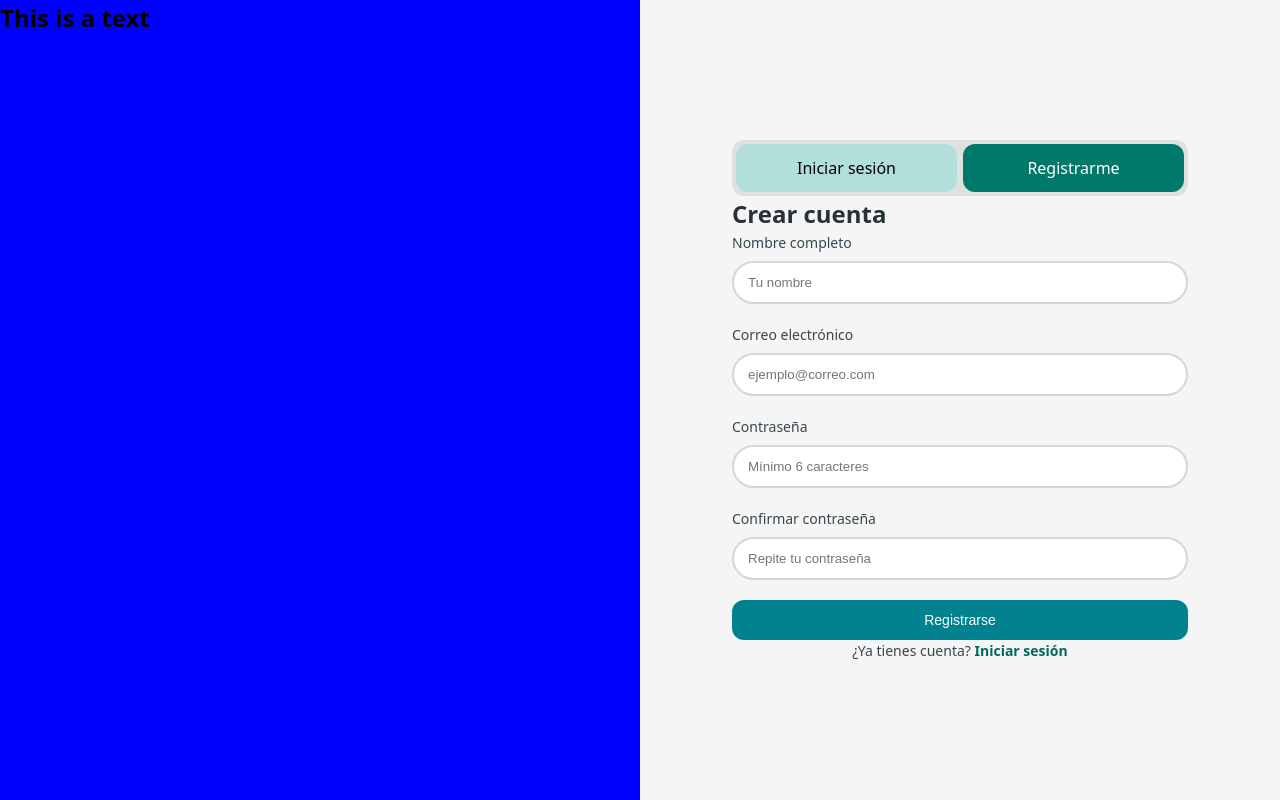
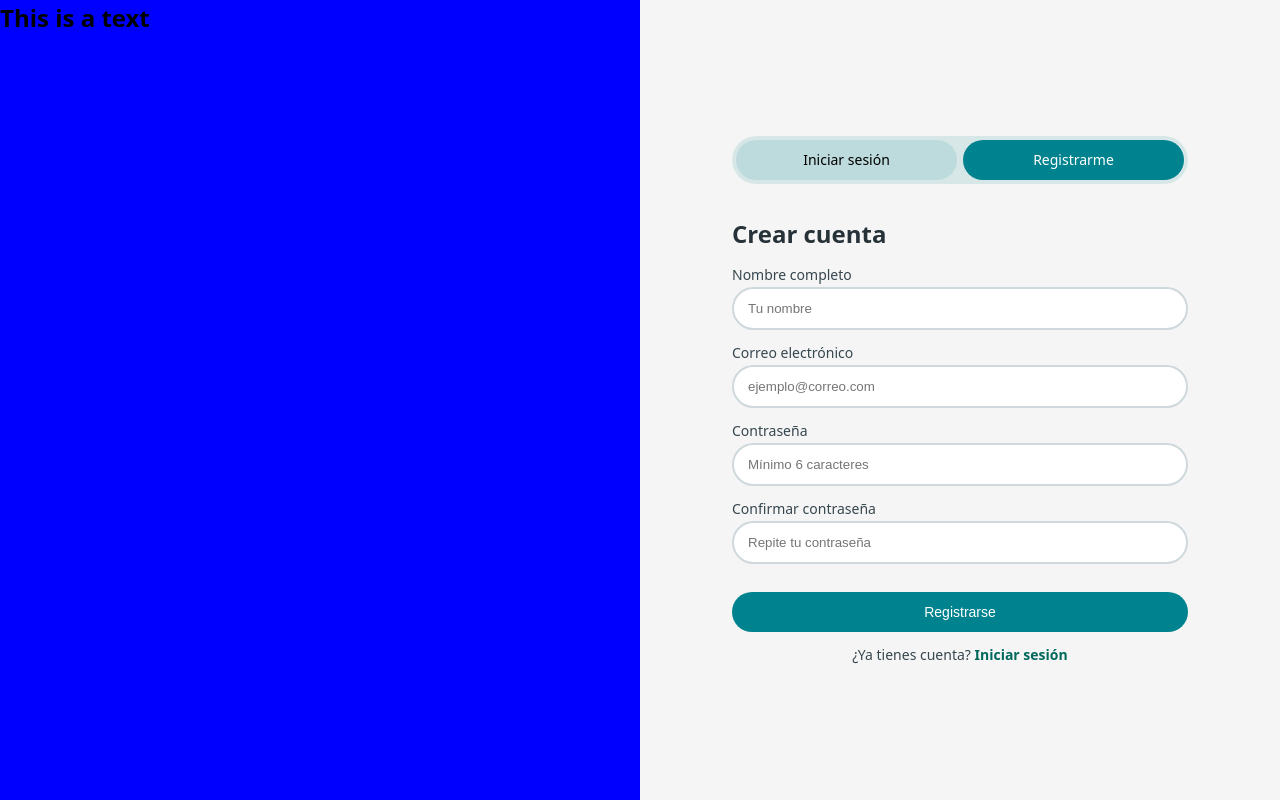
Before and after one commit to brayancruzz/segunda-mano, a React (Vite) app: page /signup in a window 1280 px wide. Built offline with nearby package versions, Linux system fonts and the light colour scheme.

Commit message:
Auth Design}

```diff
--- a/src/components/auth/AuthForm.jsx
+++ b/src/components/auth/AuthForm.jsx
@@ -59,7 +59,7 @@ function AuthForm({ submitLabel, variant }) {
         </div>
       )}
 
-      <button type="submit" className="btn-secondary signup_btn">
+      <button type="submit" className="btn-secondary signup_login_btn">
         {submitLabel}
       </button>
     </form>
--- a/src/components/auth/AuthLayout.jsx
+++ b/src/components/auth/AuthLayout.jsx
@@ -15,7 +15,8 @@ function AuthLayout({ heading, children, footerText, footerLinkTo, footerLinkLab
         <InfoAccessBanner />
         <div className="auth_container">
           <div className="auth_content">
-            <NavSignupLogin />
+          <NavSignupLogin />
+          <div className="auth_form">
             {heading && <h2 className="blue_gray_900">{heading}</h2>}
             {children}
             {footerText && footerLinkTo && footerLinkLabel && (
@@ -27,6 +28,7 @@ function AuthLayout({ heading, children, footerText, footerLinkTo, footerLinkLab
               </p>
             )}
           </div>
+          </div>
         </div>
       </div>
     </section>
--- a/src/components/auth/auth.css
+++ b/src/components/auth/auth.css
@@ -15,5 +15,5 @@
 .auth_form {
   display: flex;
   flex-direction: column;
-  gap: 20px;
+  gap: 12px;
 }
--- a/src/components/layout/share_css/signup_login_nav.css
+++ b/src/components/layout/share_css/signup_login_nav.css
@@ -1,8 +1,9 @@
 .navAccessOptionsWrapper {
-  border-radius: 12px;
+  border-radius: 200px;
   padding: 4px;
   width: 100%;
-  background-color: #e0e0e0;
+  background-color: #00838f1f;
+  margin-bottom: 32px;
 }
 
 .navAccessOptions {
@@ -13,6 +14,7 @@
   margin: 0;
   list-style: none;
   gap: 6px;
+  font-size: 14px;
 }
 
 .navAccessOptions li {
@@ -25,21 +27,23 @@
   align-items: center;
   padding: 12px;
   width: 100%;
-  border-radius: 12px;
-  background-color: #B2DFDB;
+  border-radius: 200px;
+  background-color: #00838f1f;
   text-decoration: none;
   color: inherit;
-  font-weight: 500;
+  font-weight: 400;
+  height: 40px;
 }
 
 .navAccessOption:hover,
 .navAccessOption:focus,
 .navAccessOption:visited {
   text-decoration: none;
+  color: white;
 }
 
 .navAccessOption--active {
-  background-color: #00796B;
+  background-color: #00838F;
   color: #FFFFFF;
   text-decoration: none;
 }
--- a/src/components/page_css/share_css/signup_login.css
+++ b/src/components/page_css/share_css/signup_login.css
@@ -17,7 +17,7 @@
 .form_field {
   display: flex;
   flex-direction: column;
-  gap: 8px;
+  gap: 2px;
 }
 
 .form_field label {
@@ -39,3 +39,7 @@
   font-weight: 600;
   text-decoration: none;
 }
+
+.signup_login_btn {
+  margin-top: 16px;
+}
--- a/src/components/ui/btn_styles.css
+++ b/src/components/ui/btn_styles.css
@@ -5,7 +5,7 @@
     border: none;
     height: 40px;
     padding: 12px 20px;
-    border-radius: 12px;
+    border-radius: 200px;
     cursor: pointer;
 }
 
@@ -16,6 +16,6 @@
     border: none;
     height: 40px;
     padding: 12px 20px;
-    border-radius: 12px;
+    border-radius: 200px;
     cursor: pointer;
 }
```
